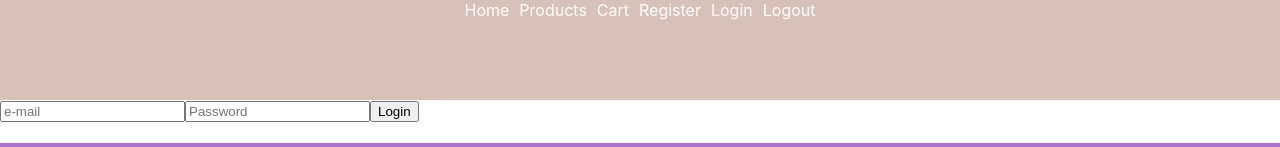
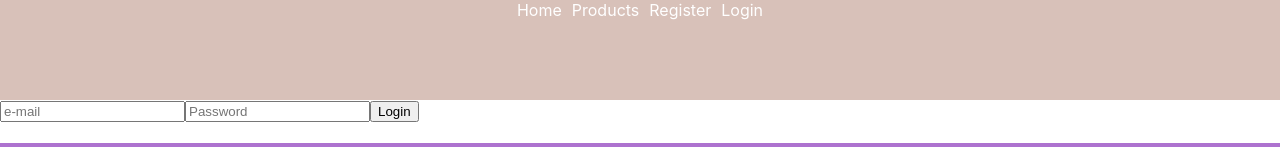
Before and after one commit to iamsurajdev/cakeshopFrontendUpdate, a React (Create React App) app: page /login in a window 1280 px wide. Shown: the top 147 px of the page. Built offline with nearby package versions, Linux system fonts and the light colour scheme.

Commit message:
make navigation flexible with auth

```diff
--- a/src/App.js
+++ b/src/App.js
@@ -1,5 +1,5 @@
 import React, { Component } from "react";
-import Router from "./Router";
+import Router from "./Router/Router";
 import { connect } from "react-redux";
 import * as action from "./Redux/Actions/index";
 
--- /dev/null
+++ b/src/Components/Admin/AdminDashboard/AdminDashboard.js
@@ -0,0 +1,11 @@
+import React from "react";
+
+const AdminDashboard = () => {
+  return (
+    <div>
+      <h1>Admin Dashboard</h1>
+    </div>
+  );
+};
+
+export default AdminDashboard;
--- a/src/Components/BaseComponent/Header/Header.js
+++ b/src/Components/BaseComponent/Header/Header.js
@@ -18,27 +18,53 @@ const Header = (props) => {
         <li className={classes.navItem}>
           <Link to="/products">Products</Link>
         </li>
+        {props.isAuthenticated && (
           <li className={classes.navItem}>
             <Link to="/cart">Cart</Link>
           </li>
+        )}
+        {props.isAuthenticated && props.role > 0 && (
+          <li className={classes.navItem}>
+            <Link to="/adminDashboard">Admin Dashboard</Link>
+          </li>
+        )}
+
+        {props.isAuthenticated && (
+          <li className={classes.navItem}>
+            <Link to="/userDashboard">User Dashboard</Link>
+          </li>
+        )}
+        {!props.isAuthenticated && (
           <li className={classes.navItem}>
             <Link to="/register">Register</Link>
           </li>
+        )}
+        {!props.isAuthenticated && (
           <li className={classes.navItem}>
             <Link to="/login">Login</Link>
           </li>
+        )}
+
+        {props.isAuthenticated && (
           <li className={classes.navItem}>
             <a onClick={logoutHelper}>Logout</a>
           </li>
+        )}
       </nav>
     </div>
   );
 };
 
+const mapStateToProps = (state) => {
+  return {
+    isAuthenticated: state.auth.isAuthenticated,
+    role: state.auth.user.role,
+  };
+};
 const mapDispatchToProps = (dispatch) => {
   return {
     isAuthenticatedCheck: () => dispatch(action.checkAuthStatus()),
   };
 };
 
-export default connect(null, mapDispatchToProps)(Header);
+export default connect(mapStateToProps, mapDispatchToProps)(Header);
--- /dev/null
+++ b/src/Components/User/UserDashboard/UserDashboard.js
@@ -0,0 +1,11 @@
+import React from "react";
+
+const UserDashboard = () => {
+  return (
+    <div>
+      <h1>UserDashboard</h1>
+    </div>
+  );
+};
+
+export default UserDashboard;
--- a/src/Router.js
+++ b/src/Router/Router.js
@@ -1,11 +1,13 @@
 import React from "react";
 import { BrowserRouter } from "react-router-dom";
 import { Route, Switch, withRouter, Redirect } from "react-router-dom";
-import Home from "./Components/Home/Home";
-import Login from "./Components/Auth/Login/Login";
-import Register from "./Components/Auth/Register/Register";
-import Allproducts from "./Components/Allproducts/Allproducts";
-import Cart from "./Components/Cart/Cart";
+import Home from "../Components/Home/Home";
+import Login from "../Components/Auth/Login/Login";
+import Register from "../Components/Auth/Register/Register";
+import Allproducts from "../Components/Allproducts/Allproducts";
+import Cart from "../Components/Cart/Cart";
+import AdminDashboard from "../Components/Admin/AdminDashboard/AdminDashboard";
+import UserDashboard from "../Components/User/UserDashboard/UserDashboard";
 
 const Router = (props) => {
   return (
@@ -16,6 +18,8 @@ const Router = (props) => {
         <Route path="/register" exact component={Register} />
         <Route path="/products" exact component={Allproducts} />
         <Route path="/cart" exact component={Cart} />
+        <Route path="/adminDashboard" exact component={AdminDashboard} />
+        <Route path="/userDashboard" exact component={UserDashboard} />
       </Switch>
     </BrowserRouter>
   );
```
Lines whose indentation alone changed are shown as unchanged.
